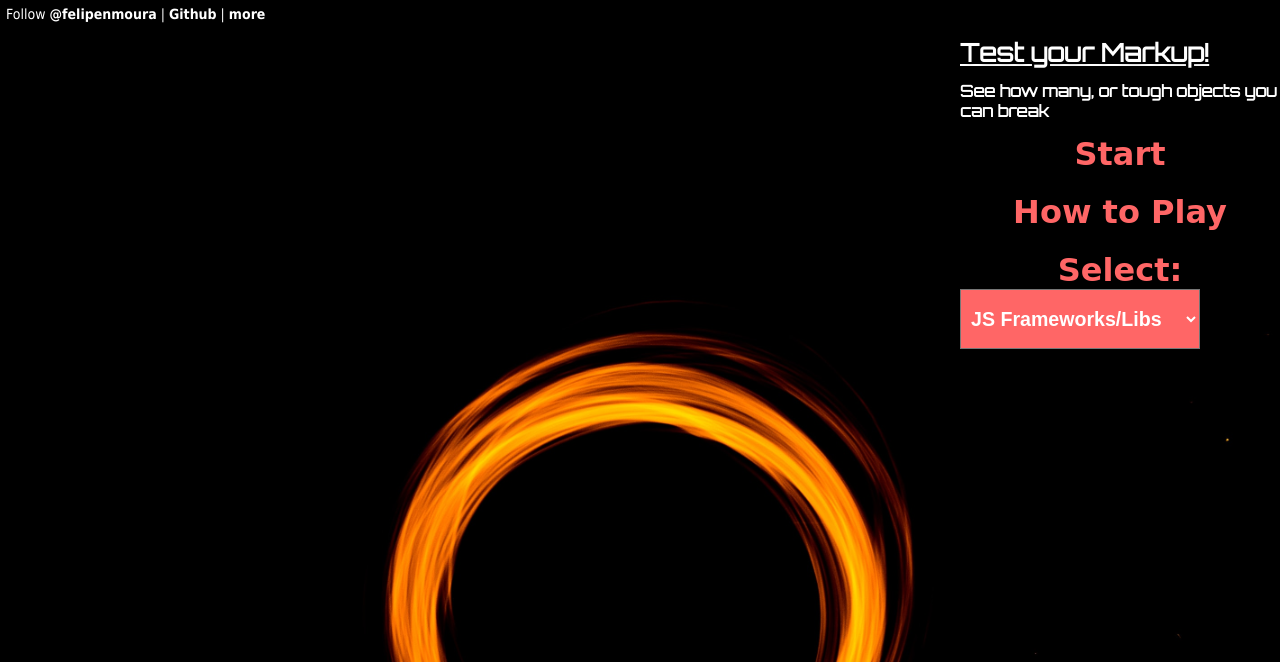
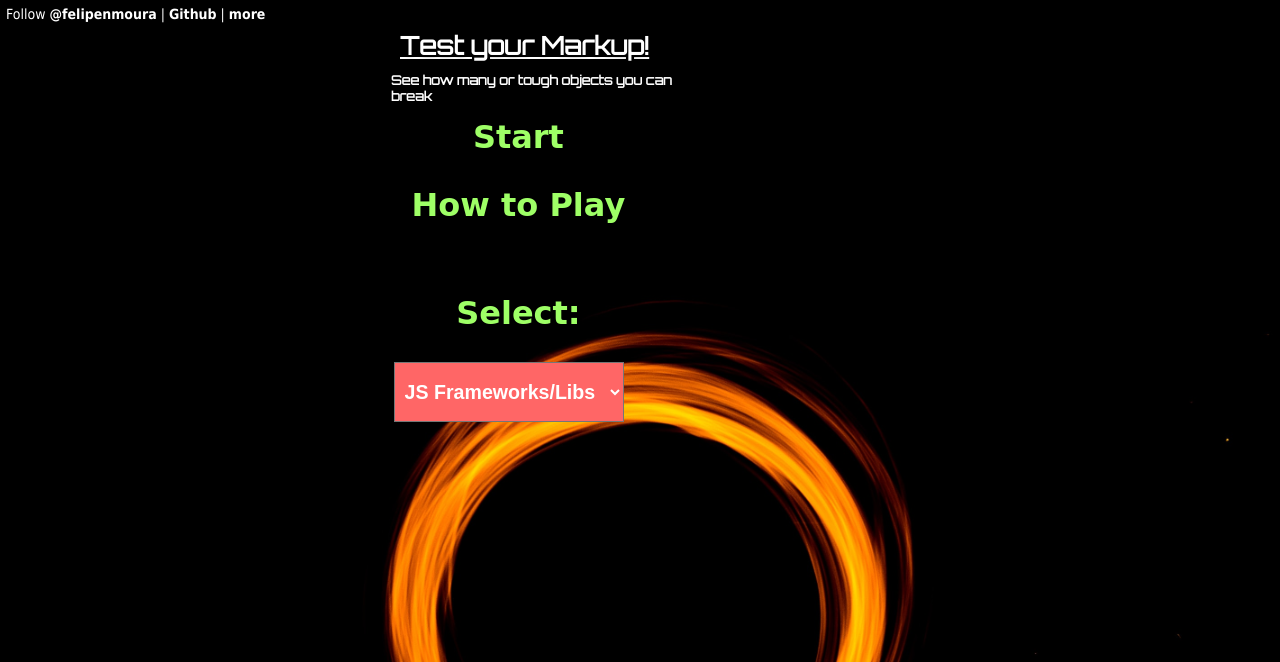
Before and after one commit to felipenmoura/test-your-markup, a PHP site: page / in a window 1280 px wide. Shown: the top 662 px of the page. Run offline with PHP 8.4, Linux system fonts and the light colour scheme; some web fonts are replaced.

Commit message:
changing  position of menu and colors of menu items
changing the position of menu to center so that it matches with the background image. and also changing the  text colors of menu

```diff
--- a/index.html
+++ b/index.html
@@ -50,7 +50,7 @@
 
     <div class='menu'>
         <h1>Test your Markup!</h1>
-        <h2>See how many, or tough objects you can break</h2>
+        <h2>See how many or tough objects you can break</h2>
         <ol>
             <li>
                 <span class='start-trying menu-item'>Start</span>
--- a/styles/test-your-markup.css
+++ b/styles/test-your-markup.css
@@ -43,12 +43,16 @@ h1 {
     margin-bottom: 0;
     font-family: 'Orbitron', sans-serif;
     font-size: 25px;
+    position: relative;
+    right: 560px;
+    margin-top: 10px;
 }
 
 h2 {
-    font-size: 1rem;
-    margin-bottom: 0;
+    font-size: 0.8rem;
     font-family: 'Orbitron', sans-serif;
+    position: relative;
+    right: 569px;
 }
 
 .menu {
@@ -75,16 +79,22 @@ h2 {
 }
 
 .menu label {
-    margin-top: 20px;
+    margin-top: 15px;
+    margin-bottom: 50px;
     display: block;
+    padding-top: 20px;
 }
 
 .menu label,
 .menu .start-trying {
+    padding-top: 20px;
     font-size: 2rem;
     font-weight: bold;
-    color: #f66;
+    color: rgb(158, 255, 102);
     font-style: normal;
+    position: relative;
+    right: 188%;
+    margin-top: 10px;
 }
 
 .menu ul {
@@ -149,8 +159,11 @@ option {
 }
 
 select {
-    width: 240px;
+    position: relative;
+    margin-top: -20px;
+    width: 230px;
     height: 60px;
+    right: 177%;
     border-radius: 0;
     background: #f66;
     color: #fff;
```
